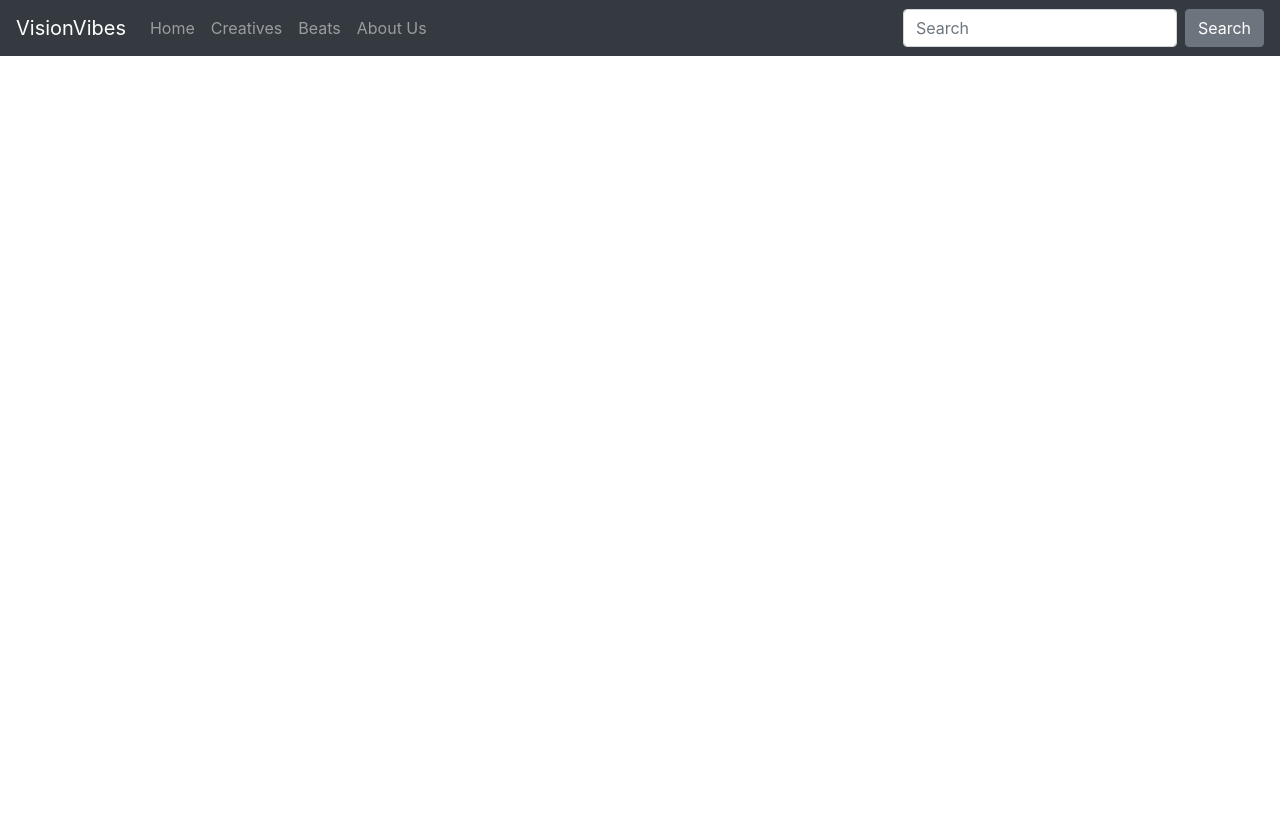
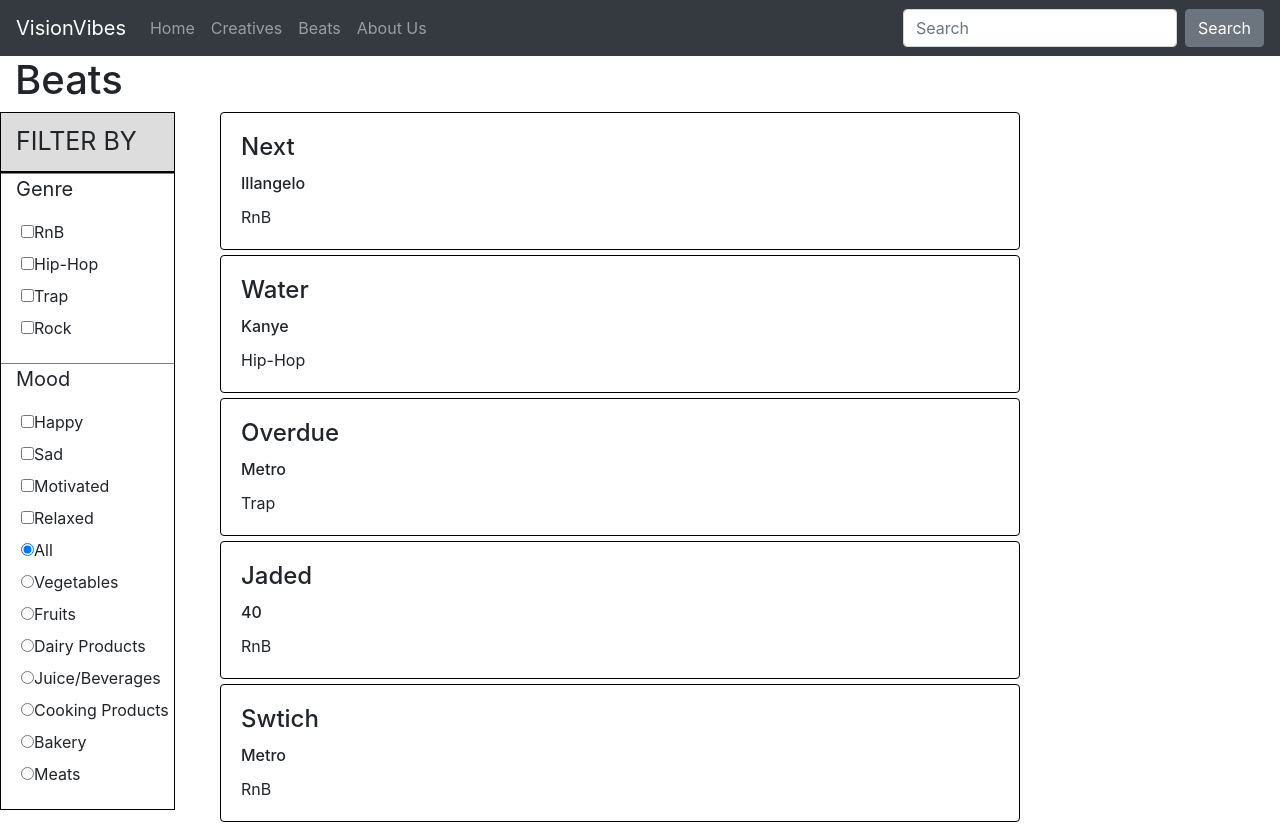
Before and after one commit to GCham5/GCham5.github.io, a React (Create React App) app in the folder SEG3125-Module8-Lab/visionvibes/: page /beats in a window 1280 px wide. Shown: the top 824 px of the page. Before the commit the page ends 800 px from the top, so only its background shows below. Built offline with nearby package versions, Linux system fonts and the light colour scheme.

Commit message:
more work

```diff
--- a/SEG3125-Module8-Lab/visionvibes/src/App.js
+++ b/SEG3125-Module8-Lab/visionvibes/src/App.js
@@ -2,6 +2,9 @@ import React, { Component } from 'react';
 import Navbar from './components/Navbar';
 import { BrowserRouter, Route } from 'react-router-dom'
 import Home from './pages/Home'
+import Creatives from './pages/Creatives';
+import Beats from './pages/Beats';
+
 // import { Button, Nav } from 'react-bootstrap';
 
 
@@ -12,6 +15,8 @@ class App extends Component {
         <div className="vision-app">
           <Navbar/>
           <Route exact path='/' component={Home}/>
+          <Route path='/creatives' component={Creatives}/>
+          <Route path='/beats' component={Beats}/>
         </div>
       </BrowserRouter>
 
--- /dev/null
+++ b/SEG3125-Module8-Lab/visionvibes/src/components/BeatCard.js
@@ -0,0 +1,24 @@
+import React from 'react';
+
+const BeatCard = ({beats}) => {
+    const beatsList = beats.map(beat => {
+        return (
+            <div className="card beat" key={beat.id}>
+                <div className="card-body">
+                    <h4 className="card-title">{beat.title}</h4>
+                    <h6 className="card-title">{beat.by}</h6>
+                    <p className="card-text">{beat.genre}</p>
+                </div>
+
+            </div>
+        )
+    })
+
+    return(
+        <div className="beatGroup">
+            {beatsList}
+        </div>
+    )
+}
+
+export default BeatCard;
--- a/SEG3125-Module8-Lab/visionvibes/src/components/FindABeat.js
+++ b/SEG3125-Module8-Lab/visionvibes/src/components/FindABeat.js
@@ -0,0 +1,93 @@
+import React from 'react'
+
+const FindABeat = ({updateBeatList}) => {
+    return (
+        //  Inspired by https://www.w3schools.com/howto/howto_css_fixed_sidebar.asp
+        <div className="sidenav">
+            <p id="sideNavTitle">FILTER BY</p>
+            <div className="sideNavSection">
+                <p>Genre</p>
+                <div className="sideNavSubSection" id="genreInfo">
+                    <input type="checkbox" name="RnB" value="RnB"
+                        onClick={() => {updateBeatList('genreInfo','moodInfo')}} />
+                    <label for="RnB">RnB</label>
+                    <br />
+                    <input type="checkbox" name="Hip-Hop" value="Hip-Hop"
+                        onClick="populateListProductChoices('dietInfo', 'foodCat', 'displayProduct')" />
+                    <label for="Hip-Hop">Hip-Hop</label>
+                    <br />
+                    <input type="checkbox" name="Trap" value="Trap"
+                        onClick="populateListProductChoices('dietInfo', 'foodCat', 'displayProduct')" />
+                    <label for="Trap">Trap</label>
+                    <br />
+                    <input type="checkbox" name="Rock" value="Rock"
+                        onClick="populateListProductChoices('dietInfo', 'foodCat', 'displayProduct')" />
+                    <label for="Rock">Rock</label>
+                </div>
+            </div>
+
+            <div className="sideNavSection">
+                <p>Mood</p>
+                <div className="sideNavSubSection" id="moodInfo">
+
+                    <input type="checkbox" name="Happy" value="Happy"
+                        onClick="populateListProductChoices('dietInfo', 'foodCat', 'displayProduct')" />
+                    <label for="Happy">Happy</label>
+                    <br />
+                    <input type="checkbox" name="Sad" value="Sad"
+                        onClick="populateListProductChoices('dietInfo', 'foodCat', 'displayProduct')" />
+                    <label for="Sad">Sad</label>
+                    <br />
+                    <input type="checkbox" name="Motivated" value="Motivated"
+                        onClick="populateListProductChoices('dietInfo', 'foodCat', 'displayProduct')" />
+                    <label for="Motivated">Motivated</label>
+                    <br />
+                    <input type="checkbox" name="Relaxed" value="Relaxed"
+                        onClick="populateListProductChoices('dietInfo', 'foodCat', 'displayProduct')" />
+                    <label for="Relaxed">Relaxed</label>
+                    <br/>
+
+
+
+
+
+                    <input type="radio" name="FoodCategory" value="All" checked="checked"
+                        onClick="populateListProductChoices('dietInfo', 'foodCat', 'displayProduct')" />
+                    <label for="FoodCategory">All</label>
+                    <br />
+                    <input type="radio" name="FoodCategory" value="Vegetables"
+                        onClick="populateListProductChoices('dietInfo', 'foodCat', 'displayProduct')" />
+                    <label for="FoodCategory">Vegetables</label>
+                    <br />
+                    <input type="radio" name="FoodCategory" value="Fruits"
+                        onClick="populateListProductChoices('dietInfo', 'foodCat', 'displayProduct')" />
+                    <label for="FoodCategory">Fruits</label>
+                    <br />
+                    <input type="radio" name="FoodCategory" value="Dairy"
+                        onClick="populateListProductChoices('dietInfo', 'foodCat', 'displayProduct')" />
+                    <label for="FoodCategory">Dairy Products</label>
+                    <br />
+                    <input type="radio" name="FoodCategory" value="Beverages"
+                        onClick="populateListProductChoices('dietInfo', 'foodCat', 'displayProduct')" />
+                    <label for="FoodCategory">Juice/Beverages</label>
+                    <br />
+                    <input type="radio" name="FoodCategory" value="Cooking"
+                        onClick="populateListProductChoices('dietInfo', 'foodCat', 'displayProduct')" />
+                    <label for="FoodCategory">Cooking Products</label>
+                    <br />
+                    <input type="radio" name="FoodCategory" value="Bakery"
+                        onClick="populateListProductChoices('dietInfo', 'foodCat', 'displayProduct')" />
+                    <label for="FoodCategory">Bakery</label>
+                    <br />
+                    <input type="radio" name="FoodCategory" value="Meats"
+                        onClick="populateListProductChoices('dietInfo', 'foodCat', 'displayProduct')" />
+                    <label for="FoodCategory">Meats</label>
+                </div>
+            </div>
+
+        </div>
+    )
+
+}
+
+export default FindABeat
--- a/SEG3125-Module8-Lab/visionvibes/src/components/Landing.js
+++ b/SEG3125-Module8-Lab/visionvibes/src/components/Landing.js
@@ -1,5 +1,4 @@
 import React from 'react'
-import '../css/Landing.css'
 
 const Landing = () => {
     return (
--- /dev/null
+++ b/SEG3125-Module8-Lab/visionvibes/src/css/Beat.css
@@ -0,0 +1,56 @@
+ /* Inspired by https://www.w3schools.com/howto/howto_css_fixed_sidebar.asp */
+ .sidenav {
+    height: auto;
+    width: 175px;
+    margin-right: 10px;
+    position: fixed;
+    left: 0;
+    background-color: white;
+    border: 1px solid black;
+  }
+
+/* Inspired by https://www.w3schools.com/howto/howto_css_fixed_sidebar.asp */
+.sidenav p {
+    padding-left: 15px;
+    text-decoration: none;
+    font-size: 20px;
+    display: block;
+    border: none;
+    background: none;
+    width:100%;
+    text-align: left;
+    outline: none;
+  }
+
+  .sideNavSection {
+    margin-bottom: 15px;
+    border-top: 1px solid grey;
+  }
+
+  .sideNavSubSection {
+    margin-left: 20px;
+  }
+
+  .sideNavHeader {
+    background-color:black;
+  }
+
+  #sideNavTitle{
+    margin: 0;
+    font-size: 25px;
+    padding-bottom: 10px;
+    padding-top: 10px;
+    border-bottom: 2px solid black;
+    background-color: #ddd;
+    width: auto;
+  }
+
+  .beatsContainer{
+      margin-left: 200px;
+  }
+
+  .beat {
+      border: 0.1px solid black;
+      max-width: 800px;
+      margin: 5px;
+  }
--- a/SEG3125-Module8-Lab/visionvibes/src/css/Landing.css
+++ b/SEG3125-Module8-Lab/visionvibes/src/css/Home.css
@@ -15,7 +15,6 @@
 
 .subSection {
     min-height: 500px;
-    display: flex;
     align-items: center;
 }
 
--- /dev/null
+++ b/SEG3125-Module8-Lab/visionvibes/src/pages/Beats.js
@@ -0,0 +1,41 @@
+import React, { Component } from 'react';
+import BeatCard from '../components/BeatCard';
+import FindABeat from '../components/FindABeat';
+import '../css/Beat.css'
+
+class Beats extends Component {
+
+    state = {
+        beats: [
+            { title: 'Next', by:'Illangelo', genre: 'RnB', mood:'Sad', BPM: 87, key: 'E Major', id: 0 },
+            { title: 'Water', by:'Kanye', genre: 'Hip-Hop', mood:'Happy', BPM: 100, key: 'C Major', id: 1 },
+            { title: 'Overdue', by:'Metro', genre: 'Trap', mood:'Motivated', BPM: 168, key: 'F# Major', id: 2 },
+            { title: 'Jaded', by:'40', genre: 'RnB', mood:'Sad', BPM: 87, key: 'E Minor', id: 3 },
+            { title: 'Swtich', by:'Metro', genre: 'RnB', mood:'Relaxed', BPM: 96, key: 'C Minor', id: 4 },
+            { title: 'D.D', by:'Illangelo', genre: 'Rock', mood:'Motivated', BPM: 111, key: 'A Major', id: 5 },
+            { title: 'Caravan', by:'MounVibe', genre: 'RnB', mood:'Happy', BPM: 120, key: 'C Major', id: 6 }
+        ]
+    }
+
+    updateBeatList = (genreInfo,moodInfo) => {
+        var s1 = document.getElementById(genreInfo);
+        var s2 = document.getElementById(moodInfo);
+
+        var checkboxes = s1.getElementsByTagName('input');
+        var checkboxes2 = s2.getElementsByTagName('input');
+    }
+
+    render() {
+        return (
+            <div className="container-fluid">
+                <h1>Beats</h1>
+                <FindABeat updateBeatList={this.updateBeatList}/>
+                <div className="beatsContainer">
+                    <BeatCard beats={this.state.beats} />
+                </div>
+            </div>
+        )
+    }
+}
+
+export default Beats
--- /dev/null
+++ b/SEG3125-Module8-Lab/visionvibes/src/pages/Creatives.js
@@ -0,0 +1,29 @@
+import React, { Component } from 'react';
+import CreativeCards from '../components/CreativeCards';
+
+
+class Creatives extends Component {
+
+    state = {
+        creatives: [
+            { name: 'MounVibe', type: 'Producer', 'Rating': 4, genre: 'RnB', id: '0' },
+            { name: 'Kanye', type: 'Producer', 'Rating': 5, genre: 'Hip-Hop', id: '1' },
+            { name: 'Illangelo', type: 'Producer', 'Rating': 4.5, genre: 'RnB', id: '2' },
+            { name: 'Metro', type: 'Producer', 'Rating': 4.8, genre: 'Trap', id: '3' },
+            { name: '40', type: 'Producer', 'Rating': 4.7, genre: 'RnB', id: '4' },
+        ]
+    }
+
+    render() {
+        return (
+            <div className="container-fluid">
+                <h1>Creatives</h1>
+                <div className="container ">
+                    <CreativeCards creatives={this.state.creatives} />
+                </div>
+            </div>
+        )
+    }
+}
+
+export default Creatives
--- a/SEG3125-Module8-Lab/visionvibes/src/pages/Home.js
+++ b/SEG3125-Module8-Lab/visionvibes/src/pages/Home.js
@@ -2,7 +2,7 @@ import React from 'react';
 import Landing from '../components/Landing';
 import Services from '../components/Services';
 import Creatives from '../components/Creatives';
-
+import '../css/Home.css'
 
 
 const Home = () => {
```
Also changed, not shown: 1 other file (tests, documents, lock files or other folders).
